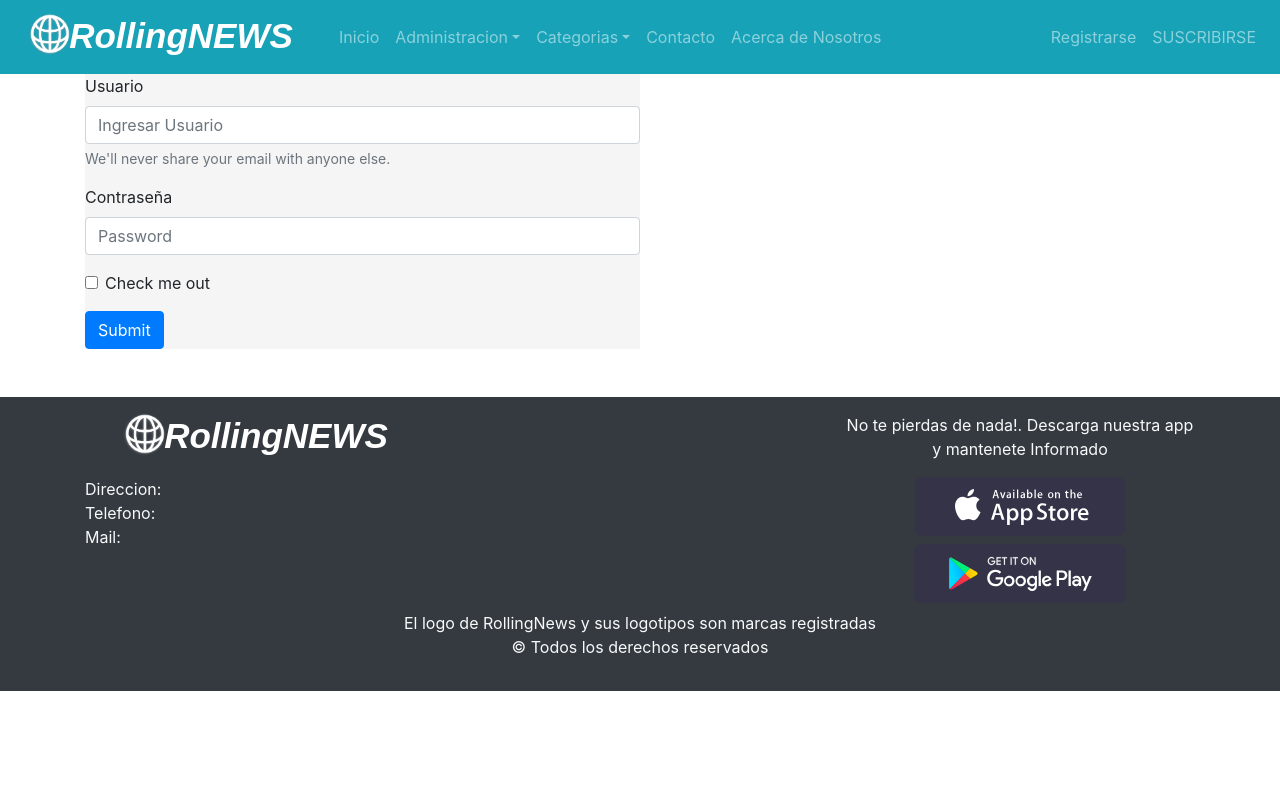
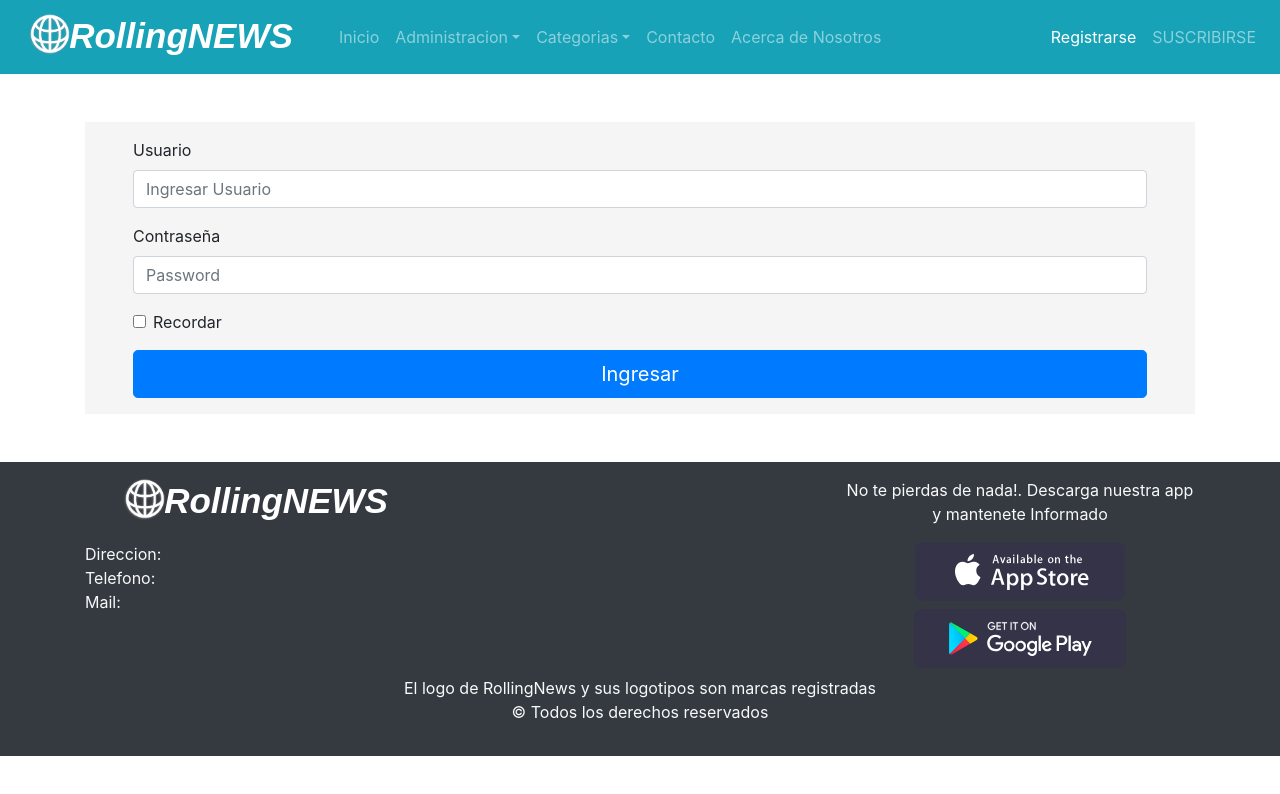
Before and after one commit to OttoCab/RollingNews, a React (Create React App) app: page /Login in a window 1280 px wide. Shown: the top 794 px of the page. Built offline with nearby package versions, Linux system fonts and the light colour scheme; data requests are answered from the project's data file; a web font is replaced by a local one.

Commit message:
se agrega confirmacion con mail de la suscripcion

```diff
--- a/package.json
+++ b/package.json
@@ -14,6 +14,7 @@
     "@testing-library/user-event": "^12.8.3",
     "bcryptjs": "^2.4.3",
     "bootstrap": "^4.6.0",
+    "emailjs-com": "^2.6.4",
     "react": "^17.0.2",
     "react-bootstrap": "^1.5.2",
     "react-calendar": "^3.4.0",
--- a/src/components/ADM/Login.js
+++ b/src/components/ADM/Login.js
@@ -1,27 +1,26 @@
 import React, { useState } from "react";
 import { Form, Button, Container } from "react-bootstrap";
+import '../assets/css/login.css';
+
 
 const Login = () => {
 
   return (
     <Container>
-      <Form className="w-50 ">
-        <Form.Group className="mb-3" controlId="formBasicEmail">
+      <Form className="py-3 px-5 login mt-5">
+        <Form.Group className="mb-3">
           <Form.Label>Usuario</Form.Label>
           <Form.Control type="text" placeholder="Ingresar Usuario" />
-          <Form.Text className="text-muted">
-            We'll never share your email with anyone else.
-          </Form.Text>
         </Form.Group>
-        <Form.Group className="mb-3" controlId="formBasicPassword">
+        <Form.Group className="mb-3">
           <Form.Label>Contraseña</Form.Label>
           <Form.Control type="password" placeholder="Password" />
         </Form.Group>
-        <Form.Group className="mb-3" controlId="formBasicCheckbox">
-          <Form.Check type="checkbox" label=" Check me out" />
+        <Form.Group className="mb-3">
+          <Form.Check type="checkbox" label="Recordar" />
         </Form.Group>
-        <Button variant="primary" type="submit">
-          Submit
+        <Button variant="primary" size="lg" type="submit" block>
+          Ingresar
         </Button>
       </Form>
     </Container>
--- a/src/components/Suscripcion.js
+++ b/src/components/Suscripcion.js
@@ -1,6 +1,7 @@
 import React, { Fragment, useState } from "react";
 import { Form, Button, Container, Alert } from "react-bootstrap";
 import Swal from 'sweetalert2';
+import emailjs from 'emailjs-com';
 
 const Suscripcion = () => {
   const [nombre, setNombre] = useState("");
@@ -15,6 +16,30 @@
 
   const handleSubmit = async (e) => {
     e.preventDefault();
+    console.log("desde enviar email");
+
+    emailjs.sendForm('service_5z6qqnp', 'template_of2fgix', e.target, 'user_SCNjIfPVylGGEcXRytpin')
+
+    .then((result) => {
+
+    }, (error) => {
+        alert(error.message)
+
+    });
+    e.target.reset()
+
+
+
+
+    // emailjs.sendForm("service_5z6qqnp","template_of2fgix",{
+    //   from_name: nombre,
+    //   to_name: "Administrador",
+    //   email: email,
+    //   });
+
+
+
+
     if (
       nombre.trim() === "" ||
       apellido.trim() === "" ||
@@ -54,6 +79,7 @@
               placeholder="Juan"
                onChange={(e) => setNombre(e.target.value)}
                required
+               name="nombre"
             />
           </Form.Group>
 
@@ -64,6 +90,7 @@
               placeholder="Perez"
               onChange={(e) => setApellido(e.target.value)}
               required
+              name="apellido"
             />
           </Form.Group>
 
@@ -74,6 +101,7 @@
               placeholder="email@email"
               onChange={(e) => setEmail(e.target.value)}
               required
+              name="email"
             />
           </Form.Group>
 
--- /dev/null
+++ b/src/components/assets/css/login.css
@@ -0,0 +1,5 @@
+/* .login{
+    position: relative;
+    width: 30%;
+    margin: auto;
+} */
--- a/src/components/common/Navegacion.js
+++ b/src/components/common/Navegacion.js
@@ -57,7 +57,7 @@
           </NavLink>
         </Nav>
         <Nav>
-          <NavLink className="nav-link" exact={true} to="/registrarse">
+          <NavLink className="nav-link" exact={true} to="/Login">
             Registrarse
           </NavLink>
           <NavLink className="nav-link" exact={true} to="/suscripcion">
```
Also changed, not shown: 1 other file (tests, documents, lock files or other folders).
